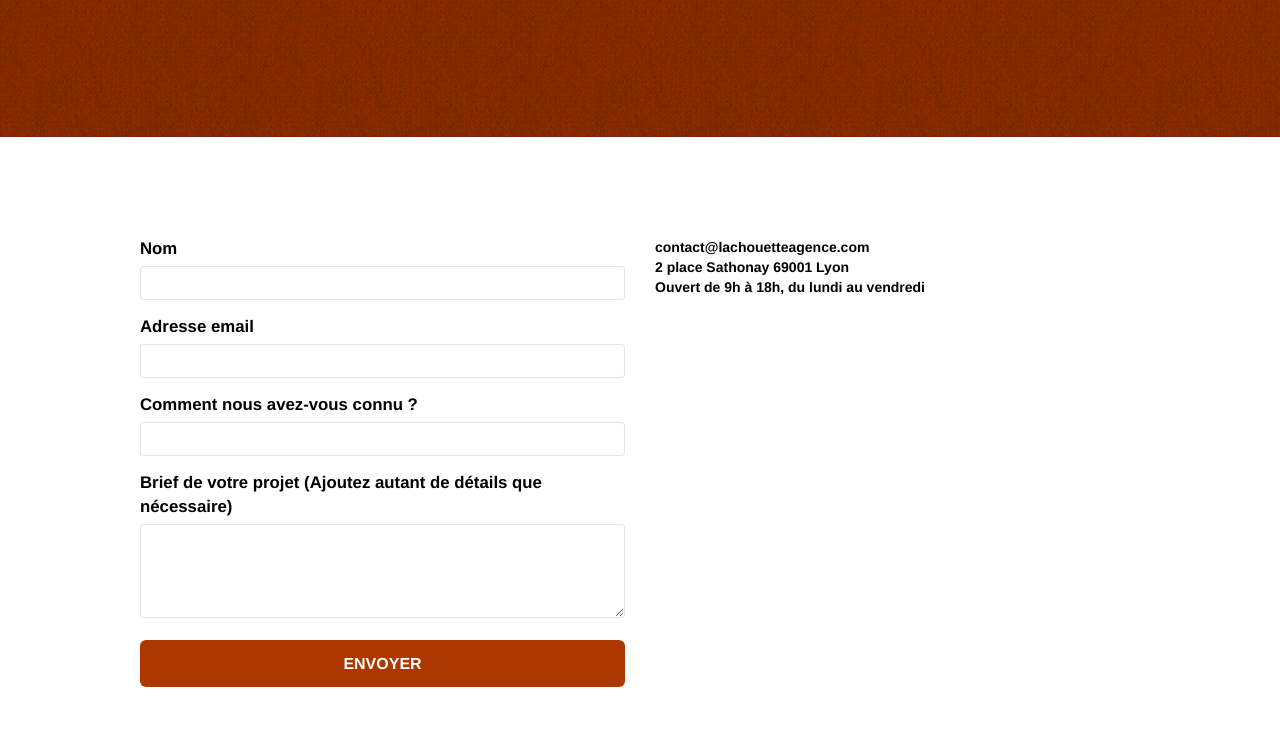
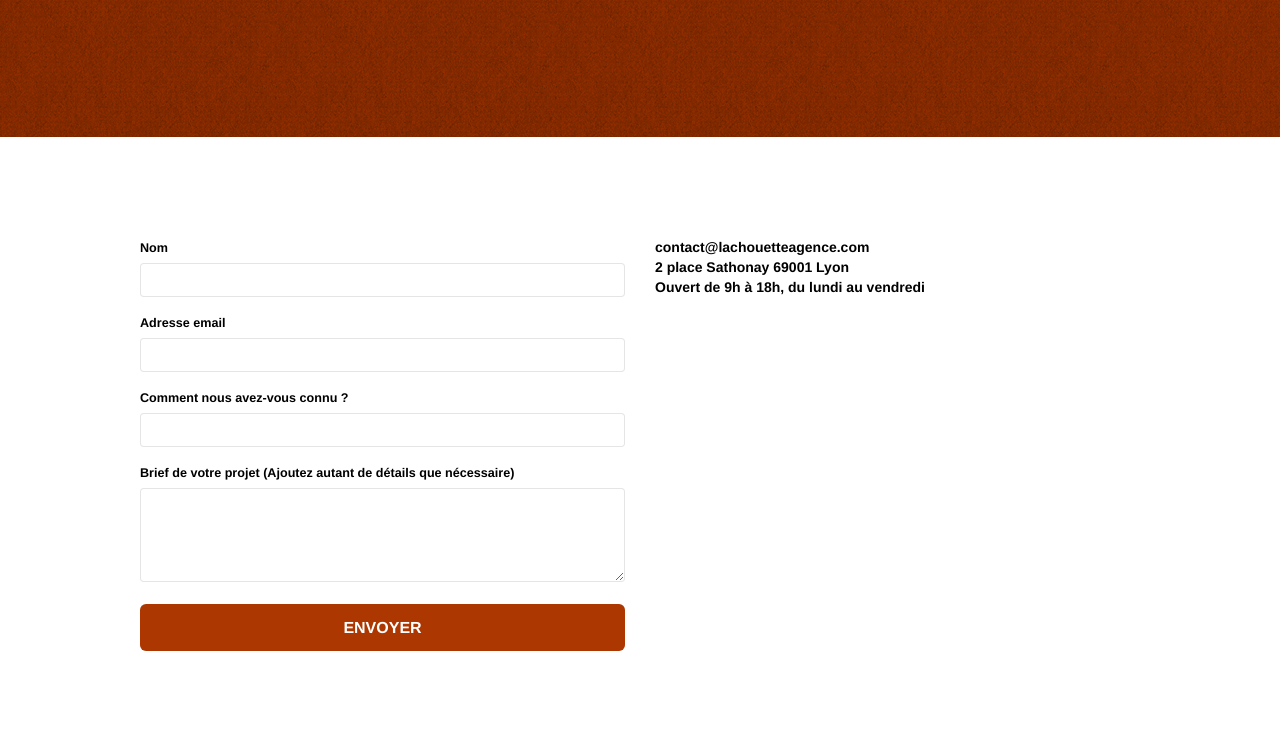
Before and after one commit to nitaka/DjaroudiKarim_4_05102021, a plain HTML site: page contact.html in a window 1280 px wide. Shown: the part 311-1064 px from the top of the page. Drawn offline with Linux system fonts and the light colour scheme.

Commit message:
maj audit and add focus

```diff
--- a/contact.html
+++ b/contact.html
@@ -70,7 +70,7 @@
 	<article class="container bloc-lg">
 		<div class="row">
 			<div class="col-sm-6">
-				<form id="form_1" novalidate success-msg="Your message has been sent." fail-msg="Sorry it seems that our mail server is not responding, Sorry for the inconvenience!">
+				<form id="form_1" novalidate>
 					<div class="form-group">
 						<label>
 							Nom
--- a/style.css
+++ b/style.css
@@ -340,6 +340,7 @@ margin-bottom: 40px;
 .nav > li a:hover,
 .nav > li a:focus {
     background: transparent;
+    border: rgb(99, 28, 0) 3px solid;
 }
 
 .navbar-toggle {
@@ -469,6 +470,9 @@ button {
     outline: none!important;
 }
 
+a:focus{
+    background: rgb(255, 147, 114) !important;
+}
 .btn-rd {
     border-radius: 40px;
 }
@@ -656,7 +660,7 @@ label,
 a {
     font-family: "helvetica";
     font-weight: 800;
-    font-size: 1.2em;
+    font-size: 0.9em;
 }
 
 .container {
```
Also changed, not shown: 1 other file.
